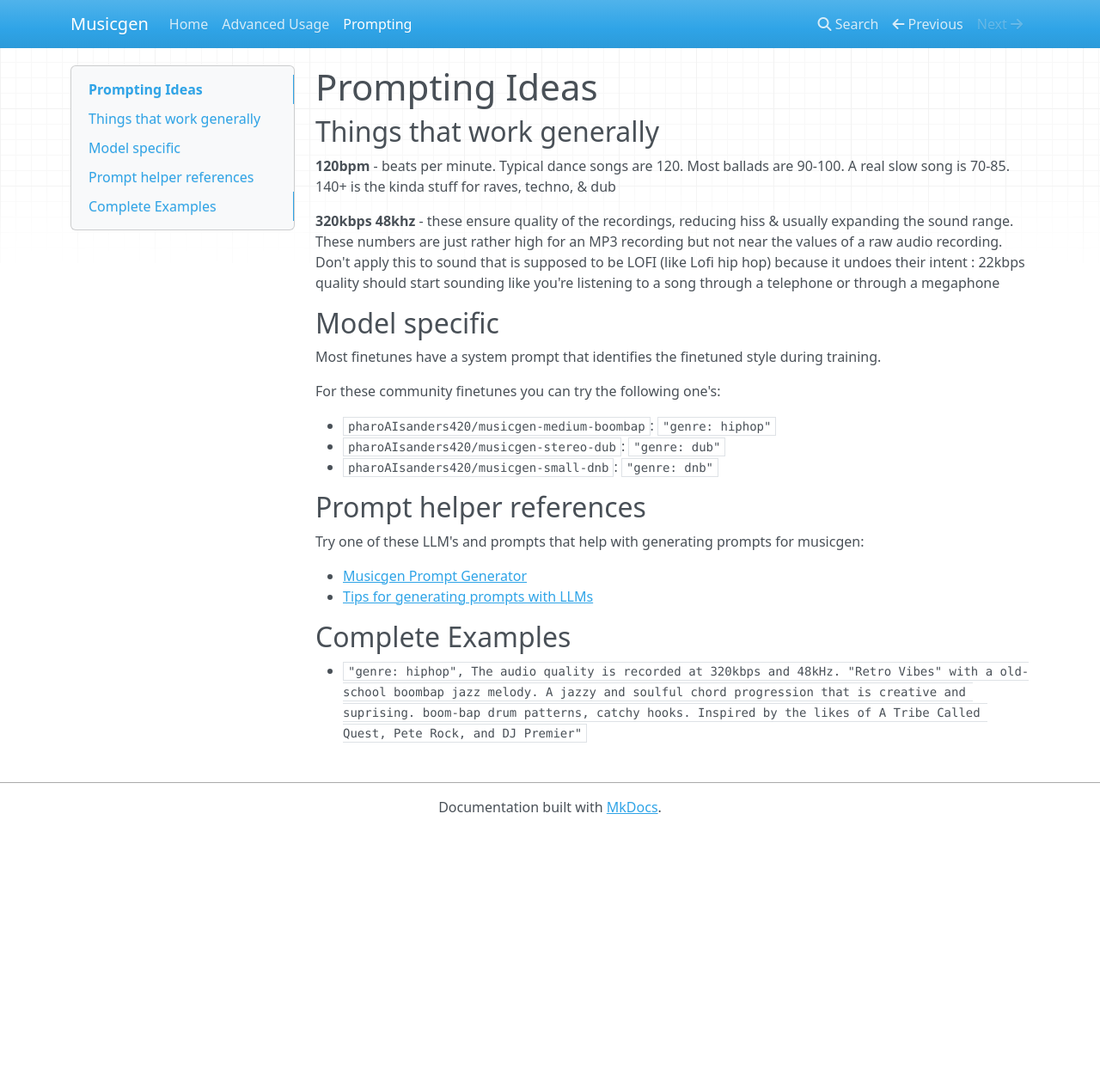
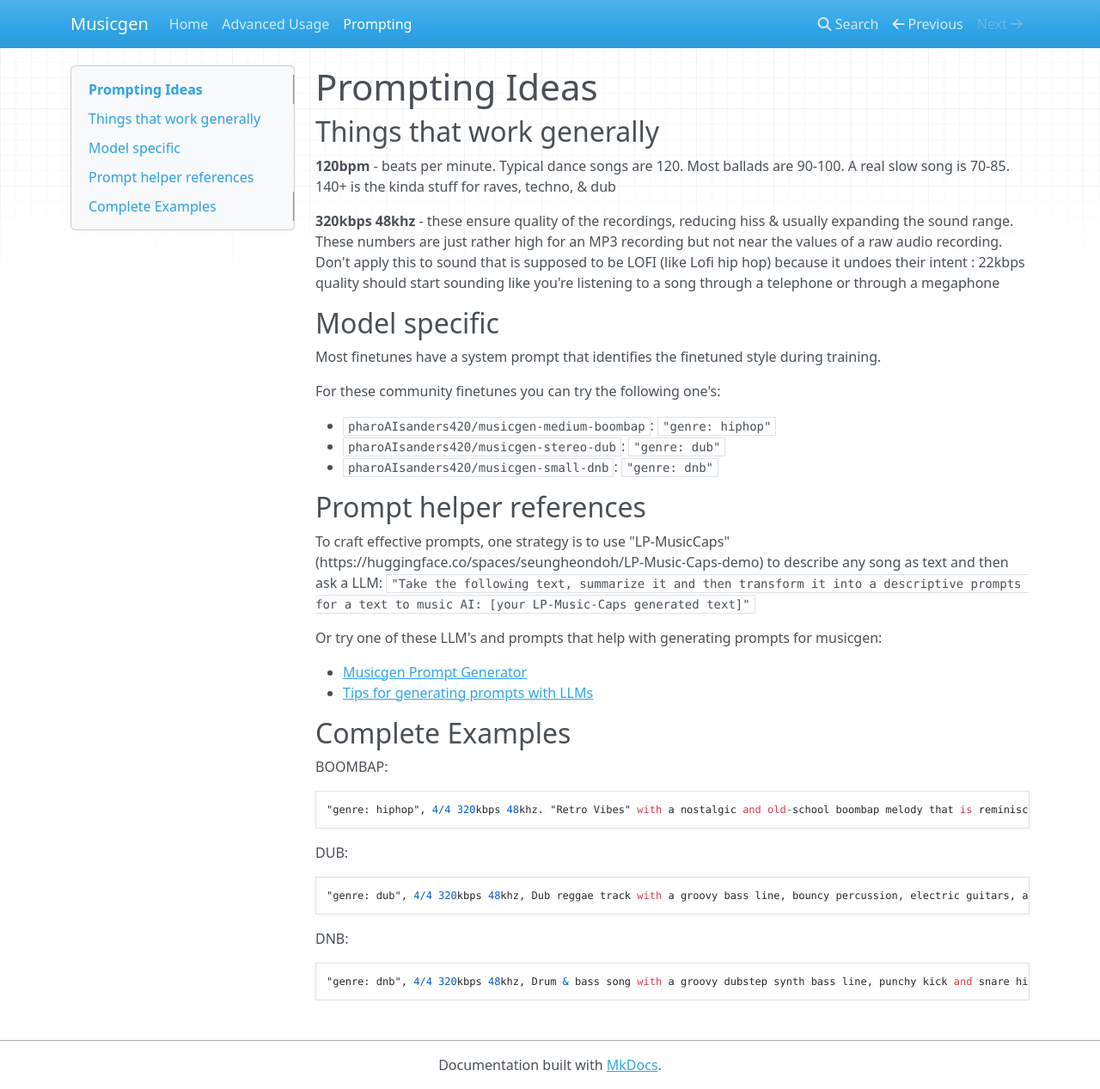
Before and after one commit to okio-ai/nendo_plugin_musicgen, an MkDocs documentation site: the page built from docs/prompting.md, in a window 1280 px wide and 1267 px high. Shown: the whole window at 86% size. Built offline with MkDocs 1.6.1, drawn with Linux system fonts in a browser that asks for light colours; nearby versions of some CDN libraries.

Commit message:
docs: update prompting docs

````diff
--- a/docs/prompting.md
+++ b/docs/prompting.md
@@ -18,11 +18,30 @@
 
 ## Prompt helper references
 
-Try one of these LLM's and prompts that help with generating prompts for musicgen:
+To craft effective prompts, one strategy
+is to use "LP-MusicCaps" (https://huggingface.co/spaces/seungheondoh/LP-Music-Caps-demo)
+to describe any song as text and then ask a LLM:
+`"Take the following text, summarize it and then transform it into a descriptive prompts for a text to music AI: [your LP-Music-Caps generated text]"`
+
+Or try one of these LLM's and prompts that help with generating prompts for musicgen:
 
 - [Musicgen Prompt Generator](https://flowgpt.com/p/musicgen-prompt-generator)
 - [Tips for generating prompts with LLMs](https://samim.io/p/2023-11-20-a-gpt-prompt-for-it-to-generate-musicgen-prompts-that/)
 
+
 ## Complete Examples
 
-- `"genre: hiphop", The audio quality is recorded at 320kbps and 48kHz. "Retro Vibes" with a old-school boombap jazz melody. A jazzy and soulful chord progression that is creative and suprising. boom-bap drum patterns, catchy hooks. Inspired by the likes of A Tribe Called Quest, Pete Rock, and DJ Premier"`
+BOOMBAP:
+```
+"genre: hiphop", 4/4 320kbps 48khz. "Retro Vibes" with a nostalgic and old-school boombap melody that is reminiscent of the golden era of hip-hop. A jazzy and soulful chord progression. laid-back and chilled-out mood. boom-bap drum patterns, catchy hooks, and smooth flows."
+```
+
+DUB:
+```
+"genre: dub", 4/4 320kbps 48khz, Dub reggae track with a groovy bass line, bouncy percussion, electric guitars, a organ melody, horns, steady drums, punchy snare, and shimmering hi-hats. Laid back, groovy, bouncy, passionate and hypnotic."
+```
+
+DNB:
+```
+"genre: dnb", 4/4 320kbps 48khz, Drum & bass song with a groovy dubstep synth bass line, punchy kick and snare hits, shimmering hi hats, synth pad and repetitive synth lead melody. It sounds energetic and exciting, like something you would hear in underground clubs."
+```
````
